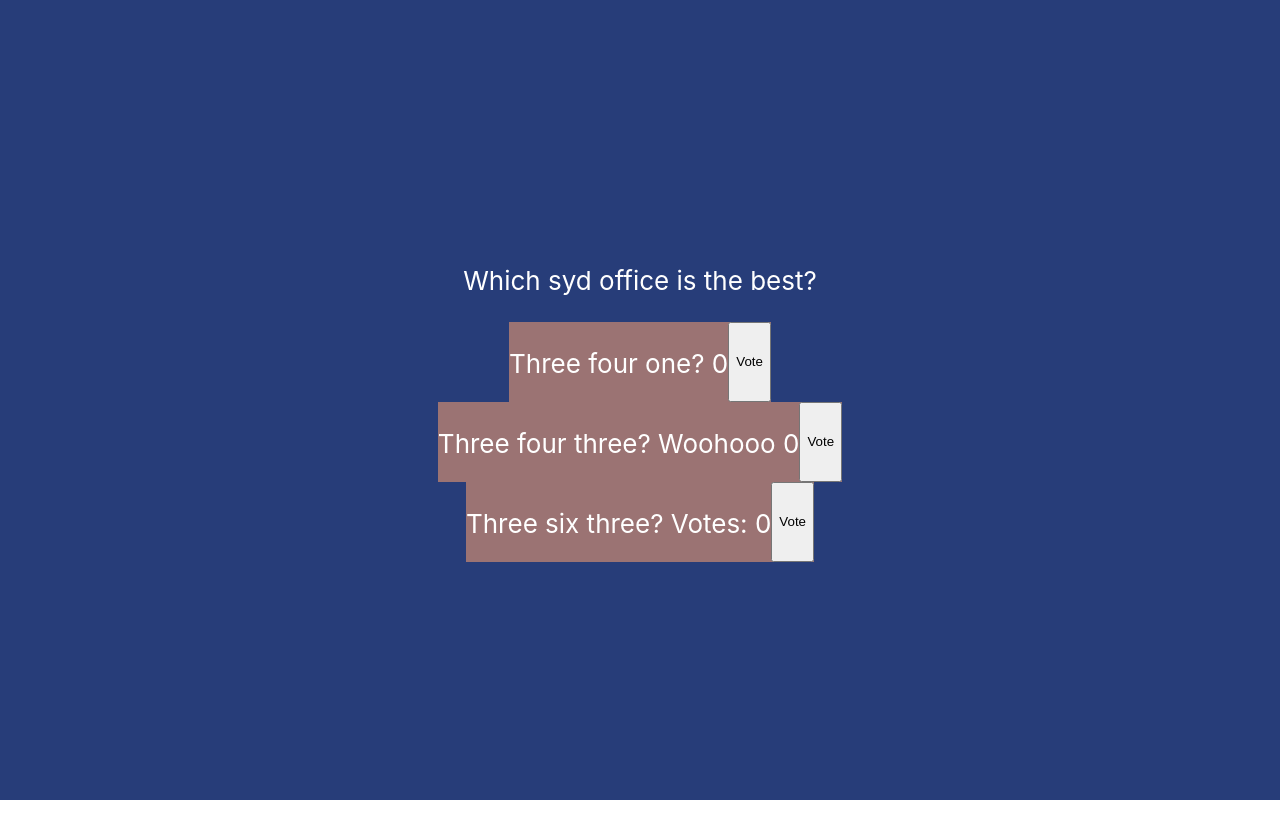
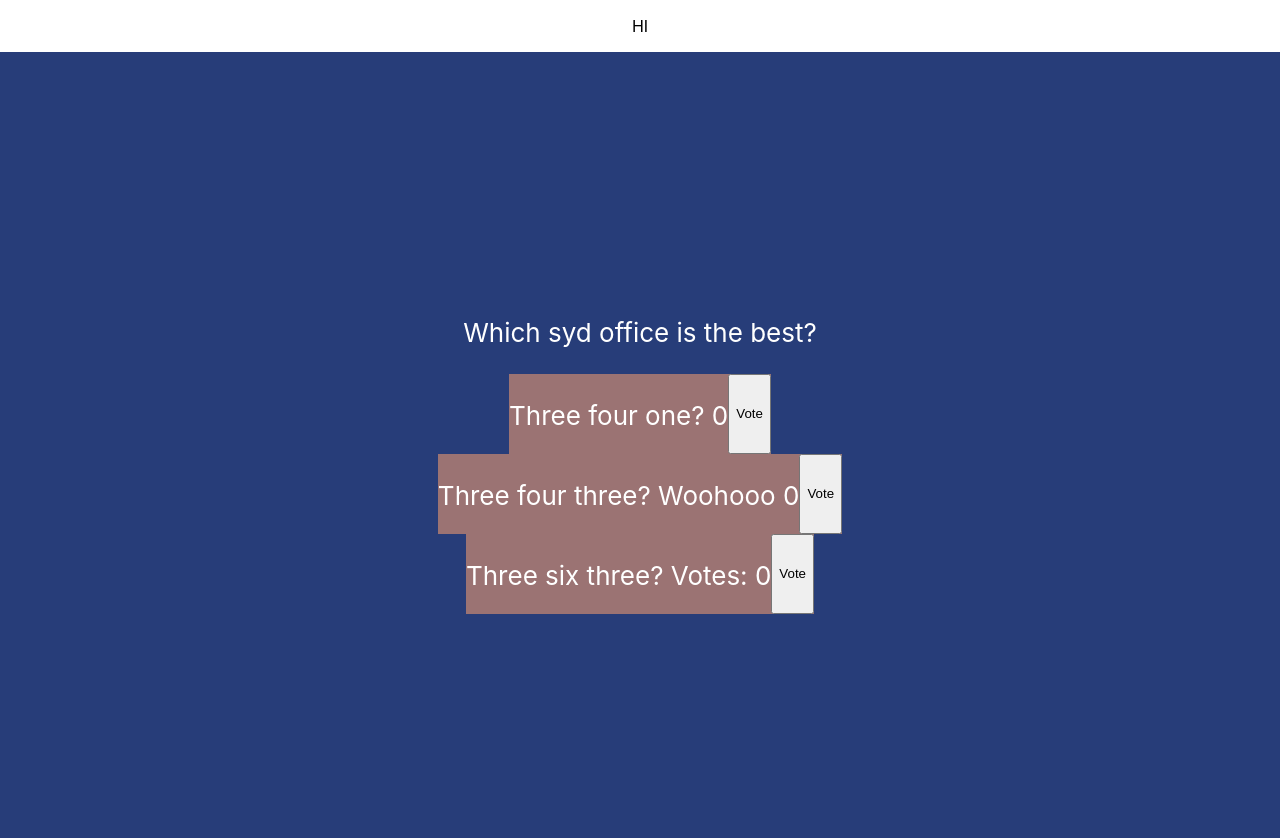
Before and after one commit to RemyBordignon/best-office-2, a React (Create React App) app: page / in a window 1280 px wide. Shown: the top 838 px of the page. Before the commit the page ends 800 px from the top, so only its background shows below. Built offline with nearby package versions, Linux system fonts and the light colour scheme.

Commit message:
GO-7: heading

```diff
--- a/src/App.js
+++ b/src/App.js
@@ -8,6 +8,7 @@ function App() {
 
   return (
     <div className="App">
+      <p>HI</p>
       <header className="App-header">
         <p>
           Which syd office is the best?
```
